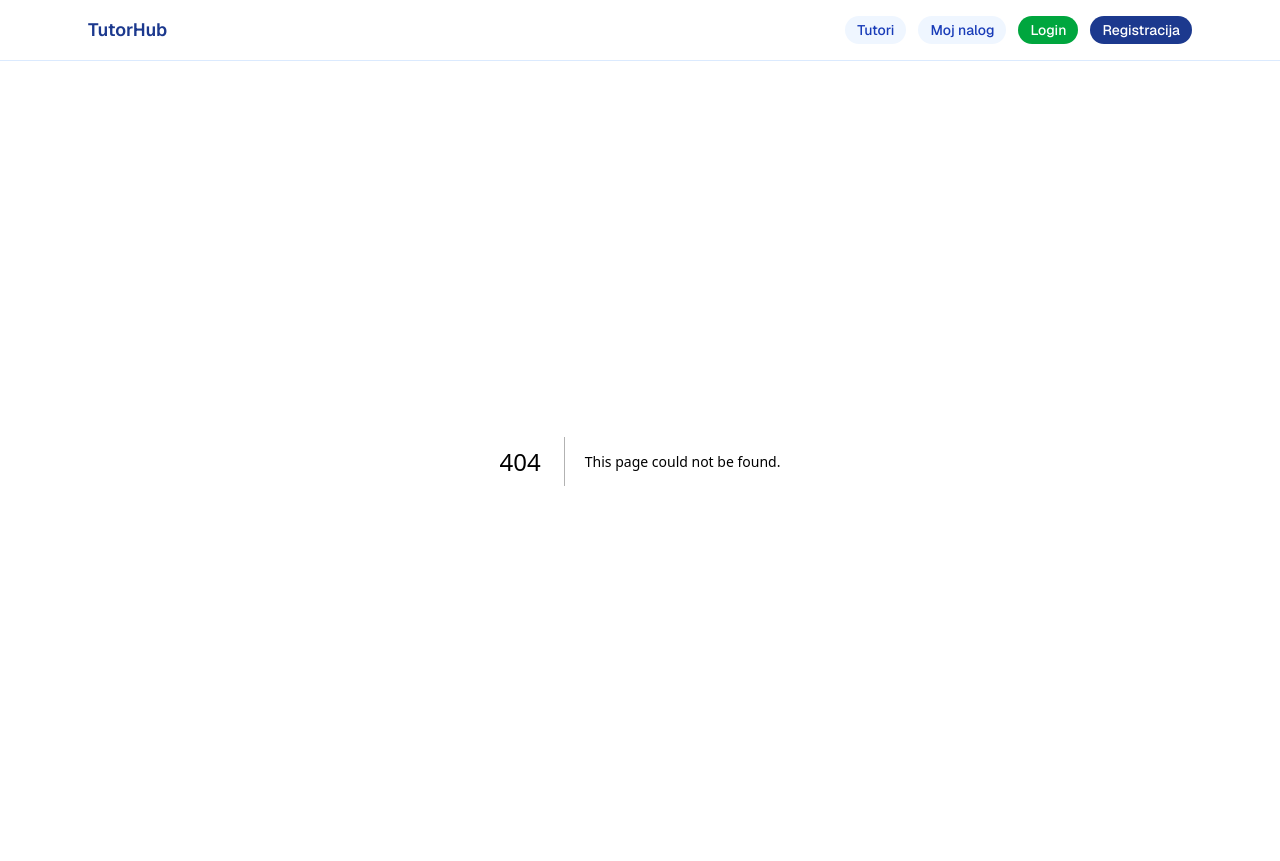
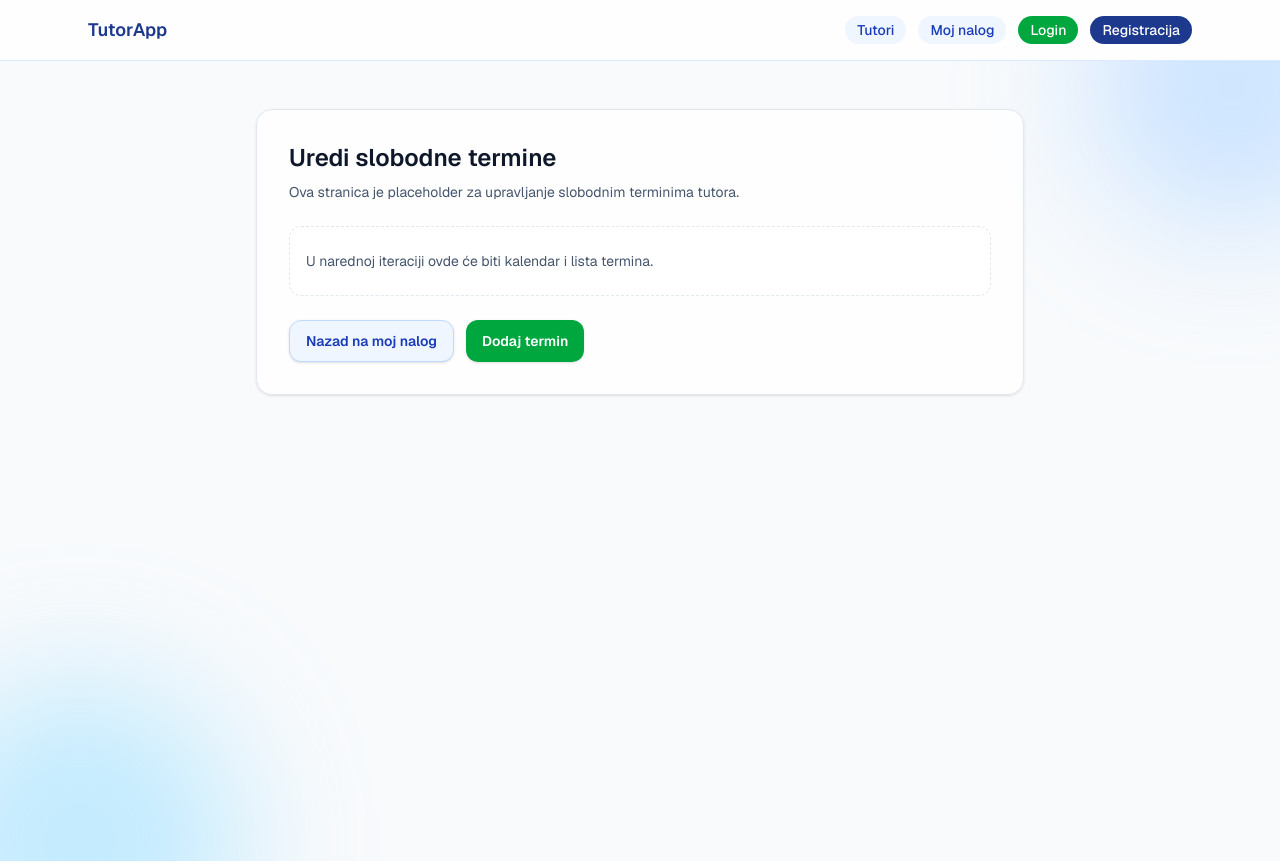
Before and after one commit to elab-development/internet-tehnologije-2025-appiznajmljivanjetutora_2022_0399, a Next.js app: page /terms in a window 1280 px wide. Before the commit this address had no page. Built offline with nearby package versions, Linux system fonts and the light colour scheme; no server answers.

Commit message:
+ tutor funkcionalnosti

```diff
--- a/src/app/layout.tsx
+++ b/src/app/layout.tsx
@@ -14,8 +14,8 @@ const geistMono = Geist_Mono({
 });
 
 export const metadata: Metadata = {
-  title: "Create Next App",
-  description: "Generated by create next app",
+  title: "TutorApp",
+  description: "Veb aplikacija za unajmljivanje tutora stranih jezika",
 };
 
 export default function RootLayout({
--- a/src/app/me/page.tsx
+++ b/src/app/me/page.tsx
@@ -217,6 +217,20 @@ export default function MePage() {
             <span className="font-medium text-slate-600">Status</span>
             <span className="text-slate-900">{user.statusNaloga}</span>
           </div>
+          {user.role === "TUTOR" && tutorProfile && (
+            <div className="flex items-center justify-between rounded-xl border border-slate-200 bg-white px-4 py-3">
+              <span className="font-medium text-slate-600">Verifikacija</span>
+              <span
+                className={`rounded-full px-3 py-1 text-xs font-semibold ${
+                  tutorProfile.verifikovan
+                    ? "bg-blue-100 text-blue-800"
+                    : "bg-amber-100 text-amber-800"
+                }`}
+              >
+                {tutorProfile.verifikovan ? "Verifikovan" : "Na čekanju"}
+              </span>
+            </div>
+          )}
         </div>
 
         <div className="mt-6 flex flex-wrap gap-3">
@@ -265,17 +279,6 @@ export default function MePage() {
             <Button onClick={saveTutorProfile} disabled={tutorSaving} variant="primary">
               {tutorSaving ? "Čuvam..." : "Sačuvaj izmene"}
             </Button>
-            {tutorProfile && (
-              <span
-                className={`rounded-full px-3 py-1 text-xs font-semibold ${
-                  tutorProfile.verifikovan
-                    ? "bg-blue-100 text-blue-800"
-                    : "bg-amber-100 text-amber-800"
-                }`}
-              >
-                {tutorProfile.verifikovan ? "Verifikovan" : "Na čekanju"}
-              </span>
-            )}
           </div>
 
           {tutorMsg && <p className="mt-3 text-sm text-slate-700">{tutorMsg}</p>}
--- /dev/null
+++ b/src/app/my-bookings/page.tsx
@@ -0,0 +1,32 @@
+"use client";
+
+import Button from "@/components/Button";
+import { useRouter } from "next/navigation";
+
+export default function MyBookingsPage() {
+  const router = useRouter();
+
+  return (
+    <main className="relative min-h-screen overflow-hidden bg-[radial-gradient(1200px_circle_at_top,_var(--tw-gradient-stops))] from-blue-50 via-white to-sky-50 px-6 py-12">
+      <div className="pointer-events-none absolute -right-24 top-[-120px] h-72 w-72 rounded-full bg-blue-300/40 blur-3xl" />
+      <div className="pointer-events-none absolute -left-20 bottom-[-140px] h-80 w-80 rounded-full bg-sky-300/40 blur-3xl" />
+
+      <div className="mx-auto max-w-3xl rounded-2xl border border-slate-200 bg-white/80 p-8 shadow-sm backdrop-blur">
+        <h1 className="text-2xl font-semibold text-slate-900">Moje rezervacije</h1>
+        <p className="mt-2 text-sm text-slate-600">
+          Placeholder za prikaz svih rezervacija koje se odnose na vaše termine.
+        </p>
+
+        <div className="mt-6 rounded-xl border border-dashed border-slate-200 bg-white px-4 py-6 text-sm text-slate-600">
+          Ovde će biti lista rezervacija sa statusima i detaljima.
+        </div>
+
+        <div className="mt-6">
+          <Button variant="secondary" onClick={() => router.push("/me")}>
+            Nazad na moj nalog
+          </Button>
+        </div>
+      </div>
+    </main>
+  );
+}
--- /dev/null
+++ b/src/app/my-reviews/page.tsx
@@ -0,0 +1,32 @@
+"use client";
+
+import Button from "@/components/Button";
+import { useRouter } from "next/navigation";
+
+export default function MyReviewsPage() {
+  const router = useRouter();
+
+  return (
+    <main className="relative min-h-screen overflow-hidden bg-[radial-gradient(1200px_circle_at_top,_var(--tw-gradient-stops))] from-blue-50 via-white to-sky-50 px-6 py-12">
+      <div className="pointer-events-none absolute -right-24 top-[-120px] h-72 w-72 rounded-full bg-blue-300/40 blur-3xl" />
+      <div className="pointer-events-none absolute -left-20 bottom-[-140px] h-80 w-80 rounded-full bg-sky-300/40 blur-3xl" />
+
+      <div className="mx-auto max-w-3xl rounded-2xl border border-slate-200 bg-white/80 p-8 shadow-sm backdrop-blur">
+        <h1 className="text-2xl font-semibold text-slate-900">Moje recenzije</h1>
+        <p className="mt-2 text-sm text-slate-600">
+          Placeholder za prikaz recenzija koje ste dobili ili ostavili.
+        </p>
+
+        <div className="mt-6 rounded-xl border border-dashed border-slate-200 bg-white px-4 py-6 text-sm text-slate-600">
+          Ovde će biti lista recenzija sa ocenama i komentarima.
+        </div>
+
+        <div className="mt-6">
+          <Button variant="secondary" onClick={() => router.push("/me")}>
+            Nazad na moj nalog
+          </Button>
+        </div>
+      </div>
+    </main>
+  );
+}
--- /dev/null
+++ b/src/app/terms/page.tsx
@@ -0,0 +1,35 @@
+"use client";
+
+import Button from "@/components/Button";
+import { useRouter } from "next/navigation";
+
+export default function TermsPage() {
+  const router = useRouter();
+
+  return (
+    <main className="relative min-h-screen overflow-hidden bg-[radial-gradient(1200px_circle_at_top,_var(--tw-gradient-stops))] from-blue-50 via-white to-sky-50 px-6 py-12">
+      <div className="pointer-events-none absolute -right-24 top-[-120px] h-72 w-72 rounded-full bg-blue-300/40 blur-3xl" />
+      <div className="pointer-events-none absolute -left-20 bottom-[-140px] h-80 w-80 rounded-full bg-sky-300/40 blur-3xl" />
+
+      <div className="mx-auto max-w-3xl rounded-2xl border border-slate-200 bg-white/80 p-8 shadow-sm backdrop-blur">
+        <h1 className="text-2xl font-semibold text-slate-900">
+          Uredi slobodne termine
+        </h1>
+        <p className="mt-2 text-sm text-slate-600">
+          Ova stranica je placeholder za upravljanje slobodnim terminima tutora.
+        </p>
+
+        <div className="mt-6 rounded-xl border border-dashed border-slate-200 bg-white px-4 py-6 text-sm text-slate-600">
+          U narednoj iteraciji ovde će biti kalendar i lista termina.
+        </div>
+
+        <div className="mt-6 flex flex-wrap gap-3">
+          <Button variant="secondary" onClick={() => router.push("/me")}>
+            Nazad na moj nalog
+          </Button>
+          <Button variant="primary">Dodaj termin</Button>
+        </div>
+      </div>
+    </main>
+  );
+}
--- a/src/components/Navbar.tsx
+++ b/src/components/Navbar.tsx
@@ -1,14 +1,56 @@
+ "use client";
+
 import Link from "next/link";
+import { useEffect, useState } from "react";
+
+type MeUser = { role: "UCENIK" | "TUTOR" | "ADMIN" };
 
 export default function Navbar() {
+  const [user, setUser] = useState<MeUser | null>(null);
+
+  useEffect(() => {
+    (async () => {
+      try {
+        const res = await fetch("/api/me");
+        const data = await res.json();
+        setUser(data?.user ?? null);
+      } catch {
+        setUser(null);
+      }
+    })();
+  }, []);
+
   return (
     <header className="sticky top-0 z-20 border-b border-blue-100 bg-white/80 backdrop-blur">
       <div className="mx-auto flex w-full max-w-6xl items-center justify-between px-6 py-4">
         <Link href="/" className="text-lg font-semibold text-blue-900">
-          TutorHub
+          TutorApp
         </Link>
 
         <nav className="flex flex-wrap items-center gap-3 text-sm font-medium text-slate-700">
+          {user?.role === "TUTOR" ? (
+            <>
+              <Link
+                href="/terms"
+                className="rounded-full bg-blue-50 px-3 py-1 text-blue-800 transition hover:bg-blue-100"
+              >
+                Uredi slobodne termine
+              </Link>
+              <Link
+                href="/my-bookings"
+                className="rounded-full bg-blue-50 px-3 py-1 text-blue-800 transition hover:bg-blue-100"
+              >
+                Moje rezervacije
+              </Link>
+              <Link
+                href="/my-reviews"
+                className="rounded-full bg-blue-50 px-3 py-1 text-blue-800 transition hover:bg-blue-100"
+              >
+                Moje recenzije
+              </Link>
+            </>
+          ) : (
+            <>
               <Link
                 href="/tutors"
                 className="rounded-full bg-blue-50 px-3 py-1 text-blue-800 transition hover:bg-blue-100"
@@ -21,6 +63,8 @@ export default function Navbar() {
               >
                 Moj nalog
               </Link>
+              {!user && (
+                <>
                   <Link
                     href="/login"
                     className="rounded-full bg-green-600 px-3 py-1 text-white transition hover:bg-green-700"
@@ -33,6 +77,10 @@ export default function Navbar() {
                   >
                     Registracija
                   </Link>
+                </>
+              )}
+            </>
+          )}
         </nav>
       </div>
     </header>
```
Lines whose indentation alone changed are shown as unchanged.
